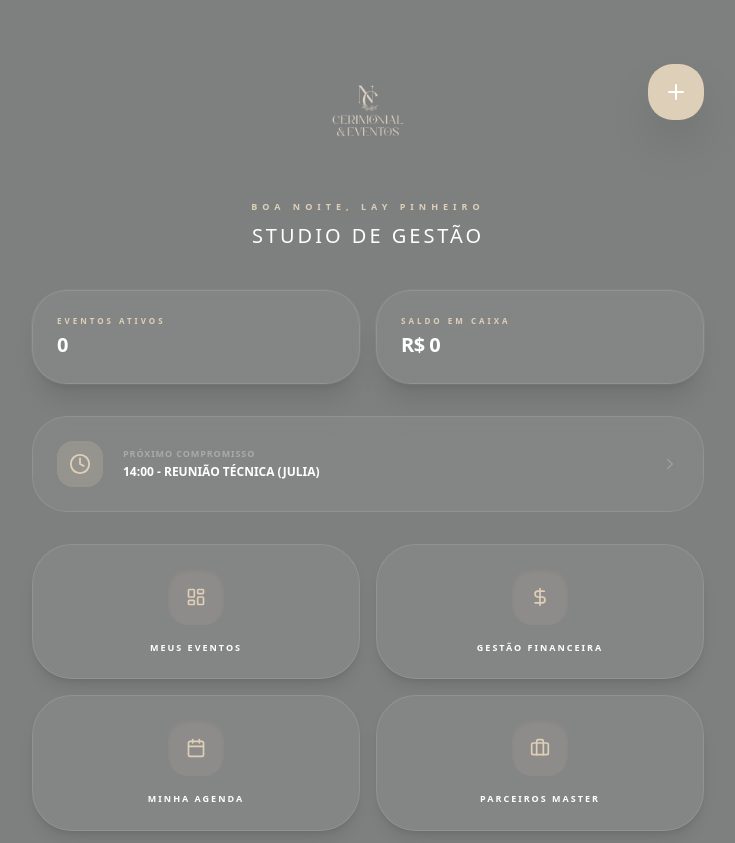
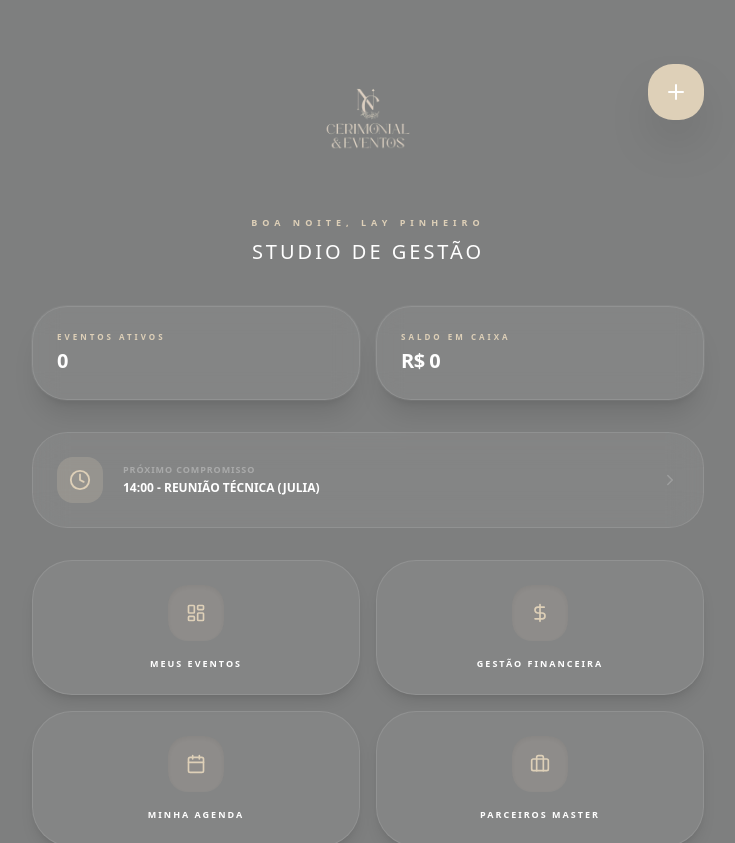
Before and after one commit to layssa20pinheiro-oss/app-checklist-v2, a Next.js app: page / in a window 1280 px wide. Shown: the top 843 px of the page, without its empty margins (272-1007 px from the left). Built offline with nearby package versions, Linux system fonts and the light colour scheme; no server answers; the database is empty.

Commit message:
Update index.js

```diff
--- a/pages/index.js
+++ b/pages/index.js
@@ -51,7 +51,7 @@ export default function HomeAdmin() {
       {/* HEADER LOGO E SAUDAÇÃO */}
       <div className="pt-16 pb-10 max-w-2xl mx-auto text-center relative">
         {/* LOGO AMPLIADA (de h-10 para h-24) */}
-        <img src="/logo_nc_transparente.png" alt="NC" className="h-24 mx-auto mb-10 object-contain opacity-90" />
+        <img src="/logo_nc_transparente.png" alt="NC" className="h-28 mx-auto mb-10 object-contain opacity-90" />
 
         <p className="text-[#ded0b8] text-[9px] uppercase font-bold tracking-[5px] mb-2">{saudacao}, Lay Pinheiro</p>
         <h1 className="text-white text-xl font-light uppercase tracking-[3px]">Studio de Gestão</h1>
```
